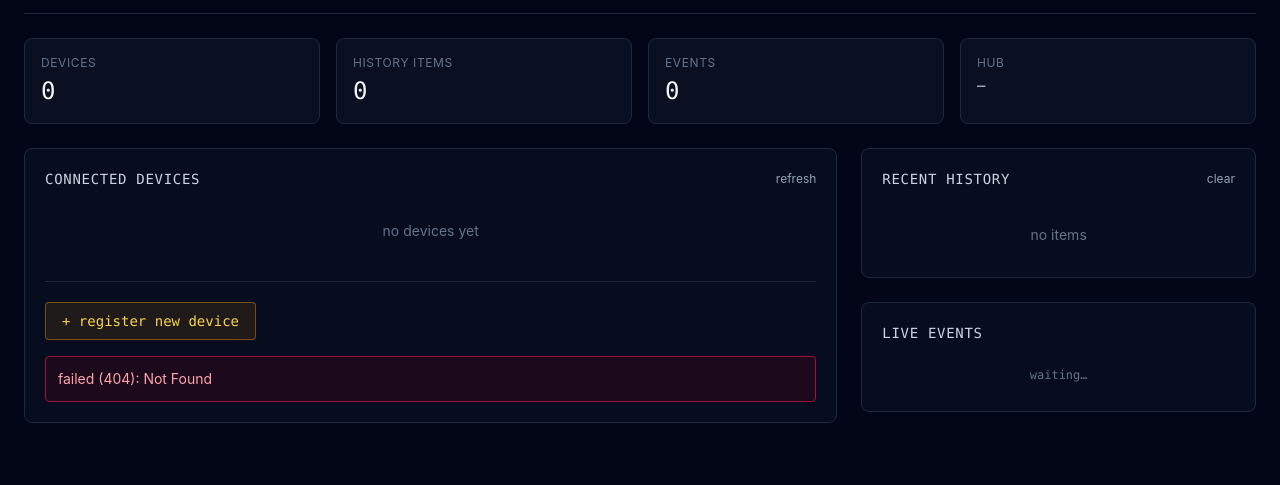
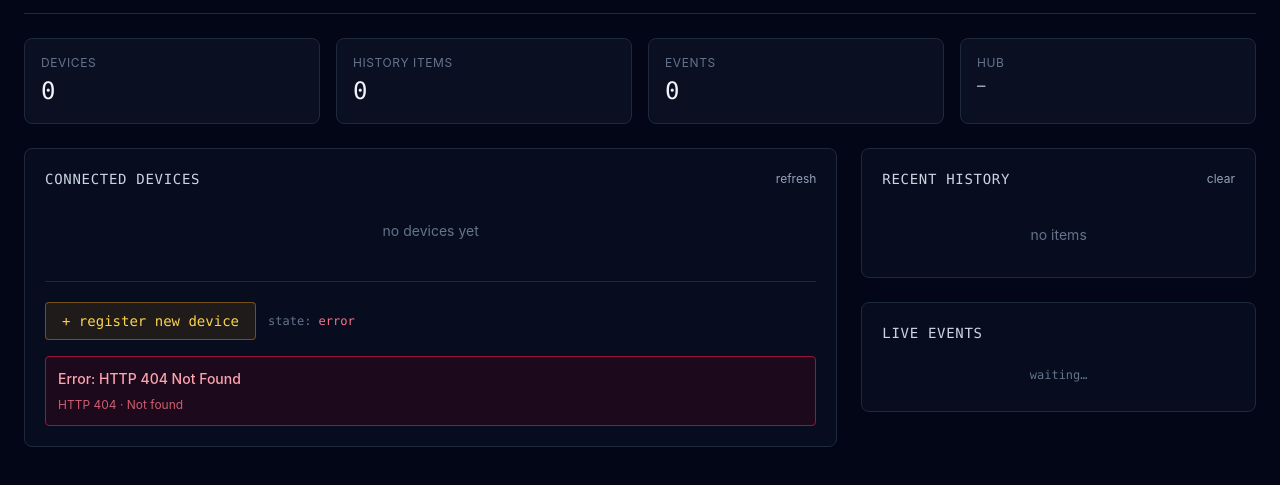
Before and after one commit to DM20911/clipsync, a website: page hub/public/admin.html in a window 1280 px wide. Both pictures are taken after a click on the button "+ register new device". Shown: the part 87-572 px from the top of the page. Drawn offline with nearby package versions, Linux system fonts and the light colour scheme; no server answers.

Commit message:
fix(dashboard): rewrite QR flow with x-if + explicit state machine + visible debug info

```diff
--- a/hub/public/admin.html
+++ b/hub/public/admin.html
@@ -126,12 +126,26 @@
 
       <!-- Register new device -->
       <div class="mt-6 pt-5 border-t border-slate-800">
-        <button @click="generateQR()"
-                class="px-4 py-2 bg-amber-500/10 border border-amber-500/40 rounded text-amber-300 hover:bg-amber-500/20 mono text-sm">
-          + register new device
+        <div class="flex items-center gap-3">
+          <button @click="generateQR()" :disabled="qrLoading"
+                  class="px-4 py-2 bg-amber-500/10 border border-amber-500/40 rounded text-amber-300 hover:bg-amber-500/20 disabled:opacity-50 mono text-sm">
+            <span x-text="qrLoading ? 'generating…' : '+ register new device'"></span>
           </button>
-        <div x-show="qr" class="mt-4 p-4 bg-slate-950 border border-slate-800 rounded flex items-center gap-6">
-          <img :src="qr" class="w-40 h-40 rounded bg-white p-2" alt="QR" />
+          <span x-show="qrState !== 'idle'" class="mono text-xs text-slate-500">
+            state: <span x-text="qrState" :class="qrState === 'error' ? 'text-rose-400' : qrState === 'ready' ? 'text-emerald-400' : 'text-amber-400'"></span>
+          </span>
+        </div>
+
+        <template x-if="qrState === 'error'">
+          <div class="mt-4 p-3 bg-rose-950/30 border border-rose-800 rounded text-sm text-rose-300">
+            <div class="font-medium">Error: <span x-text="qrError"></span></div>
+            <div class="mt-2 text-xs text-rose-400/80">HTTP <span x-text="qrDebug.status || '—'"></span> · <span x-text="qrDebug.detail || ''"></span></div>
+          </div>
+        </template>
+
+        <template x-if="qrState === 'ready'">
+          <div class="mt-4 p-4 bg-slate-950 border border-slate-800 rounded flex items-center gap-6">
+            <img :src="qr" class="w-40 h-40 rounded bg-white p-2" alt="QR code" />
             <div class="flex-1 min-w-0">
               <div class="text-xs uppercase text-slate-500 tracking-wider">PIN</div>
               <div class="mono text-3xl tracking-widest text-amber-400" x-text="pin"></div>
@@ -146,7 +160,7 @@
                     x-text="`node client-desktop/src/register.js --qr '${qrPayload}'`"></code>
             </div>
           </div>
-        <div x-show="qrError" class="mt-4 p-3 bg-rose-950/30 border border-rose-800 rounded text-sm text-rose-300" x-text="qrError"></div>
+        </template>
       </div>
     </section>
 
@@ -199,7 +213,12 @@ function dashboard() {
     allDevices: [],         // registered (online + offline)
     history: [],
     events: [],
-    qr: null, pin: null, qrPayload: null, qrUrl: null, qrError: null, pinExp: 0, pinCountdown: 0,
+    qr: null, pin: null, qrPayload: null, qrUrl: null,
+    qrState: 'idle',   // idle | loading | ready | error
+    qrLoading: false,
+    qrError: null,
+    qrDebug: { status: null, detail: '' },
+    pinExp: 0, pinCountdown: 0,
     connected: false,
     timer: null,
 
@@ -242,34 +261,60 @@ function dashboard() {
     isOnline(id) { return this.devices.some(d => d.id === id); },
 
     async generateQR() {
-      // Clear any stale state first
-      this.qr = null; this.pin = null; this.qrPayload = null;
-      this.qrUrl = null; this.pinExp = 0; this.pinCountdown = 0;
+      // Reset all QR-related state
+      this.qr = null; this.pin = null; this.qrPayload = null; this.qrUrl = null;
+      this.pinExp = 0; this.pinCountdown = 0;
       this.qrError = null;
+      this.qrDebug = { status: null, detail: '' };
+      this.qrLoading = true;
+      this.qrState = 'loading';
+
       try {
-        const res = await fetch('/api/qr', { credentials: 'include' });
+        const res = await fetch('/api/qr', { credentials: 'include', cache: 'no-store' });
+        this.qrDebug.status = res.status;
+
         if (!res.ok) {
-          const e = await res.json().catch(() => ({}));
+          let bodyText = '';
+          try { bodyText = await res.text(); } catch {}
+          this.qrDebug.detail = bodyText.slice(0, 200);
           if (res.status === 401) {
-            this.qrError = 'No estás autenticado como admin. Recarga la página y vuelve a iniciar sesión.';
-            setTimeout(() => location.reload(), 1500);
+            this.qrError = 'no estás autenticado como admin (401). Recarga la página.';
+            setTimeout(() => location.reload(), 2000);
           } else {
-            this.qrError = `failed (${res.status}): ${e.error || res.statusText}`;
+            this.qrError = `HTTP ${res.status} ${res.statusText}`;
           }
+          this.qrState = 'error';
           return;
         }
-        const r = await res.json();
-        if (!r.qr || !r.pin) {
-          this.qrError = 'respuesta inválida del hub';
+
+        let r;
+        try { r = JSON.parse(await res.text()); }
+        catch (parseErr) {
+          this.qrError = 'respuesta no es JSON válido';
+          this.qrDebug.detail = parseErr.message;
+          this.qrState = 'error';
           return;
         }
+
+        if (!r.qr || !r.pin || !r.url) {
+          this.qrError = 'respuesta incompleta del hub (faltan campos)';
+          this.qrDebug.detail = 'keys: ' + Object.keys(r).join(',');
+          this.qrState = 'error';
+          return;
+        }
+
         this.qr = r.qr;
         this.pin = r.pin;
         this.qrPayload = r.payload;
         this.qrUrl = r.url;
         this.pinExp = r.expiresAt;
+        this.qrState = 'ready';
       } catch (e) {
-        this.qrError = 'network error: ' + e.message;
+        this.qrError = 'network error';
+        this.qrDebug.detail = e.message;
+        this.qrState = 'error';
+      } finally {
+        this.qrLoading = false;
       }
     },
 
@@ -277,7 +322,10 @@ function dashboard() {
       if (!this.pinExp) return;
       const left = Math.max(0, Math.floor((this.pinExp - Date.now())/1000));
       this.pinCountdown = left;
-      if (left === 0) { this.qr = null; this.pin = null; this.pinExp = 0; }
+      if (left === 0) {
+        this.qr = null; this.pin = null; this.pinExp = 0;
+        this.qrState = 'idle';
+      }
     },
 
     async revoke(id) {
--- a/hub/src/routes.js
+++ b/hub/src/routes.js
@@ -292,7 +292,6 @@ export class Routes {
     stream.on('open', () => {
       const headers = { 'content-type': MIME[ext] || 'application/octet-stream' };
       if (ext === '.html') {
-        // CSP: own origin + WSS; allow inline styles for current admin UI; allow CDN scripts (tailwind/alpine)
         headers['content-security-policy'] =
           "default-src 'self'; " +
           "script-src 'self' https://cdn.tailwindcss.com https://unpkg.com 'unsafe-inline'; " +
@@ -303,6 +302,10 @@ export class Routes {
         headers['x-content-type-options'] = 'nosniff';
         headers['x-frame-options'] = 'DENY';
         headers['referrer-policy'] = 'no-referrer';
+        headers['cache-control'] = 'no-cache, no-store, must-revalidate';
+        headers['pragma'] = 'no-cache';
+      } else if (ext === '.js' || ext === '.css') {
+        headers['cache-control'] = 'no-cache';
       }
       res.writeHead(200, headers);
       stream.pipe(res);
```
Lines whose indentation alone changed are shown as unchanged.
